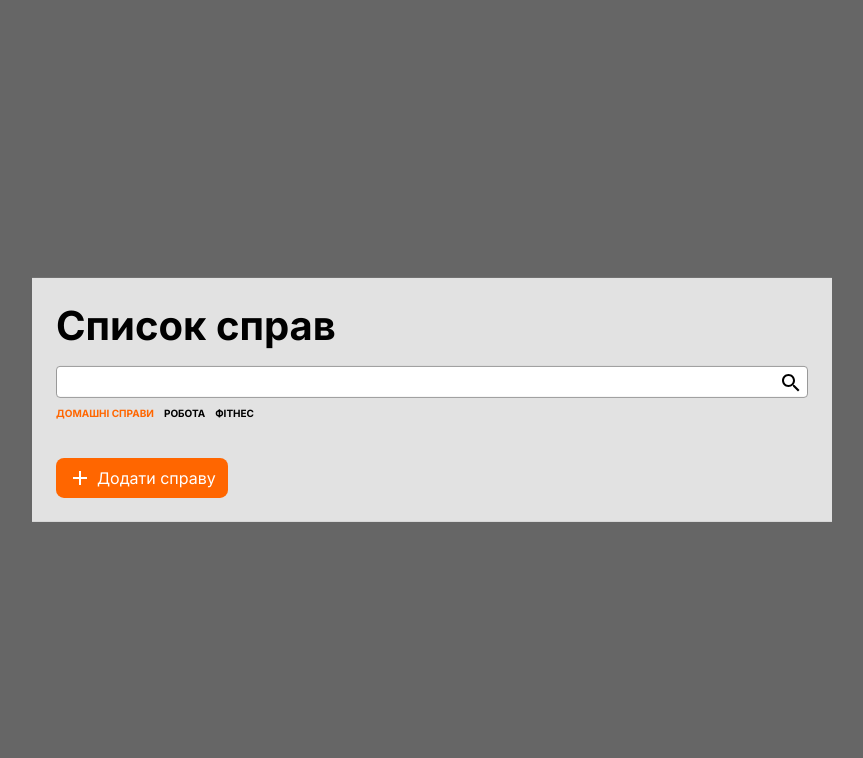
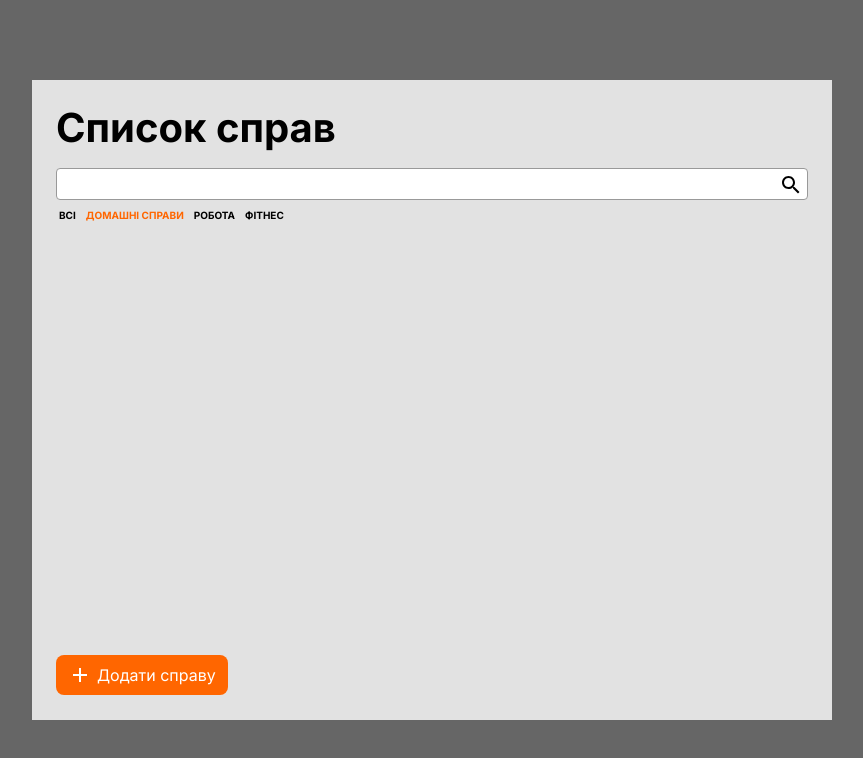
Before and after one commit to taranlizz/js_practice, a website built with Vite: page todo_list/index.html in a window 1280 px wide. Both pictures are taken after a click on the button "ДОМАШНІ СПРАВИ". Shown: the whole page, without its empty margins (208-1071 px from the left). Built offline with nearby package versions, Linux system fonts and the light colour scheme.

Commit message:
added search and filter functionality

```diff
--- a/todo_list/index.html
+++ b/todo_list/index.html
@@ -15,28 +15,35 @@
       href="node_modules/modern-normalize/modern-normalize.css"
     />
     <link rel="stylesheet" href="/src/style.css" />
-    <title>Vite App</title>
+    <title>To-Do List</title>
   </head>
   <body>
     <main class="container">
       <h1 class="main-title">Список справ</h1>
       <div class="input-search-container">
-        <input class="input-search" type="text" />
-        <button class="input-search-btn btn-icon" type="button">
-          <svg class="input-search-icon">
-            <use href="/public/sprite.svg#icon-search"></use>
-          </svg>
-        </button>
+        <input class="input-search" type="text" data-search-input />
+        <svg class="input-search-icon">
+          <use href="/public/sprite.svg#icon-search"></use>
+        </svg>
       </div>
-      <ul class="tag-btns-list">
+      <ul class="tag-btns-list" data-filter-list>
         <li class="tag-btns-item">
-          <button class="tag-btn" type="button">Домашні справи</button>
+          <button class="tag-btn" type="button" data-filter="Всі">Всі</button>
         </li>
         <li class="tag-btns-item">
-          <button class="tag-btn" type="button">Робота</button>
+          <button class="tag-btn" type="button" data-filter="Домашні справи">
+            Домашні справи
+          </button>
         </li>
         <li class="tag-btns-item">
-          <button class="tag-btn" type="button">Фітнес</button>
+          <button class="tag-btn" type="button" data-filter="Робота">
+            Робота
+          </button>
+        </li>
+        <li class="tag-btns-item">
+          <button class="tag-btn" type="button" data-filter="Фітнес">
+            Фітнес
+          </button>
         </li>
       </ul>
       <ul class="entry-list" data-list></ul>
--- /dev/null
+++ b/todo_list/src/js/filterEntries.js
@@ -0,0 +1,21 @@
+import { renderList } from "./renderList";
+import { loadEntriesFromLS } from "./storage";
+
+const filterBtnList = document.querySelector("[data-filter-list]");
+
+const onFilterBtnClick = (e) => {
+  if (e.target.nodeName !== "BUTTON") return;
+
+  const filterValue = e.target.dataset.filter;
+
+  const allEntries = loadEntriesFromLS();
+
+  const filteredEntries =
+    filterValue === "Всі"
+      ? allEntries
+      : allEntries.filter((entry) => entry.category === filterValue);
+
+  renderList(filteredEntries);
+};
+
+filterBtnList.addEventListener("click", onFilterBtnClick);
--- /dev/null
+++ b/todo_list/src/js/searchEntries.js
@@ -0,0 +1,16 @@
+import { renderList } from "./renderList";
+import { loadEntriesFromLS } from "./storage";
+
+const searchInput = document.querySelector("[data-search-input]");
+
+const onSearchInput = (e) => {
+  const inputValue = e.target.value.toLowerCase();
+  const entries = loadEntriesFromLS().filter(
+    (entry) =>
+      entry.title.toLowerCase().includes(inputValue) ||
+      entry.text.toLowerCase().includes(inputValue)
+  );
+  renderList(entries);
+};
+
+searchInput.addEventListener("input", onSearchInput);
--- a/todo_list/src/main.js
+++ b/todo_list/src/main.js
@@ -1,6 +1,8 @@
 import "./js/formControllers";
 import "./js/entryControllers";
 import "./js/saveEntry";
+import "./js/searchEntries";
+import "./js/filterEntries";
 
 import { loadEntriesFromLS } from "./js/storage";
 import { renderList } from "./js/renderList";
--- a/todo_list/src/style.css
+++ b/todo_list/src/style.css
@@ -54,6 +54,7 @@ svg {
   width: 800px;
   padding: 24px;
   background-color: #e2e2e2;
+  min-height: 640px;
 }
 
 .btn-icon,
@@ -84,15 +85,10 @@ svg {
   border-radius: 4px;
 }
 
-.input-search-btn {
+.input-search-icon {
   position: absolute;
   top: 5px;
   right: 5px;
-  width: 24px;
-  height: 24px;
-}
-
-.input-search-icon {
   width: 24px;
   height: 24px;
 }
@@ -103,9 +99,7 @@ svg {
   display: flex;
   gap: 10px;
   margin-bottom: 16px;
-}
-
-.tag-btns-item {
+  padding-left: 3px;
 }
 
 .tag-btn {
@@ -130,7 +124,7 @@ svg {
 /* ENTRY */
 
 .entry-list {
-  max-height: 400px;
+  height: 400px;
   overflow-y: auto;
   padding-bottom: 5px;
   margin-bottom: 16px;
```
